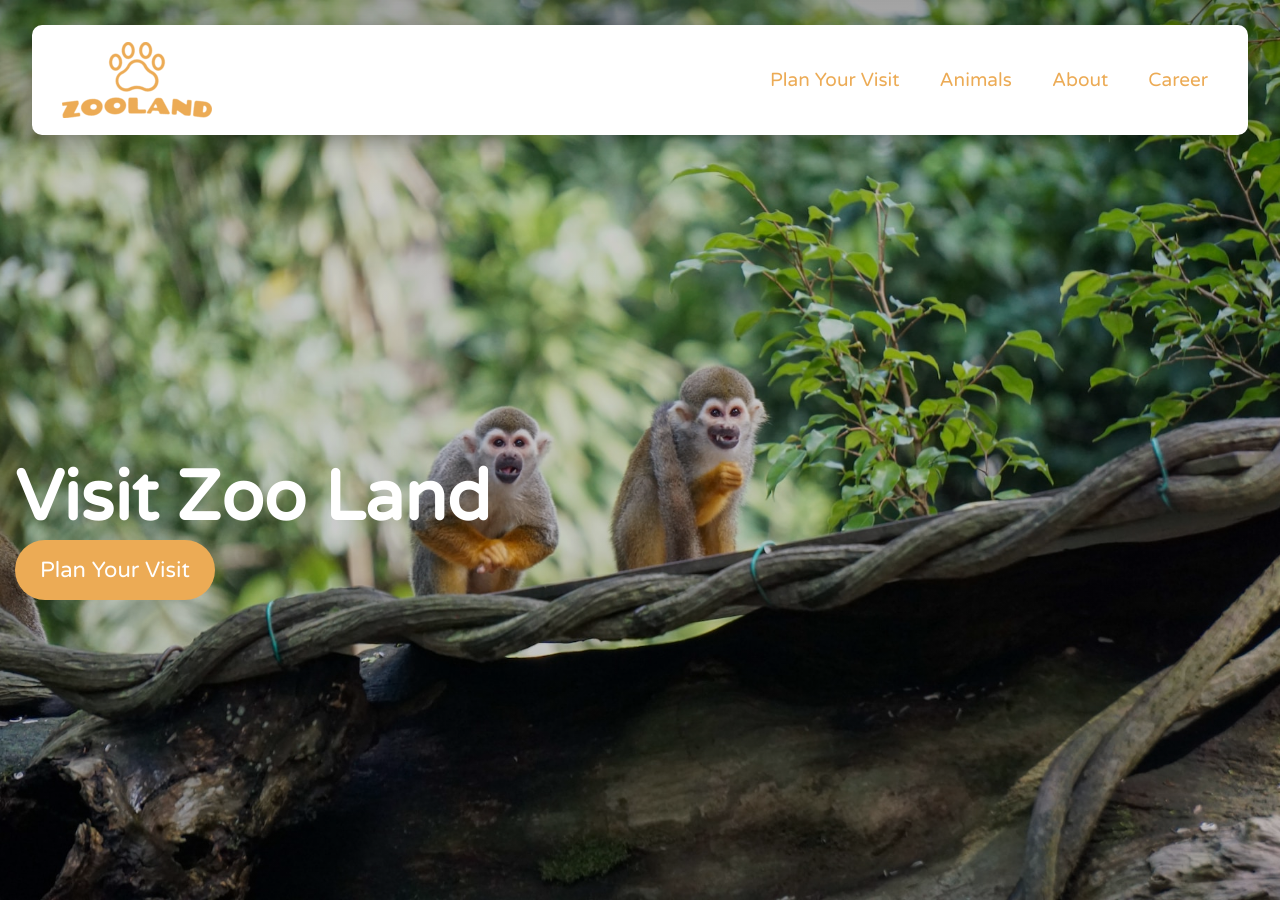
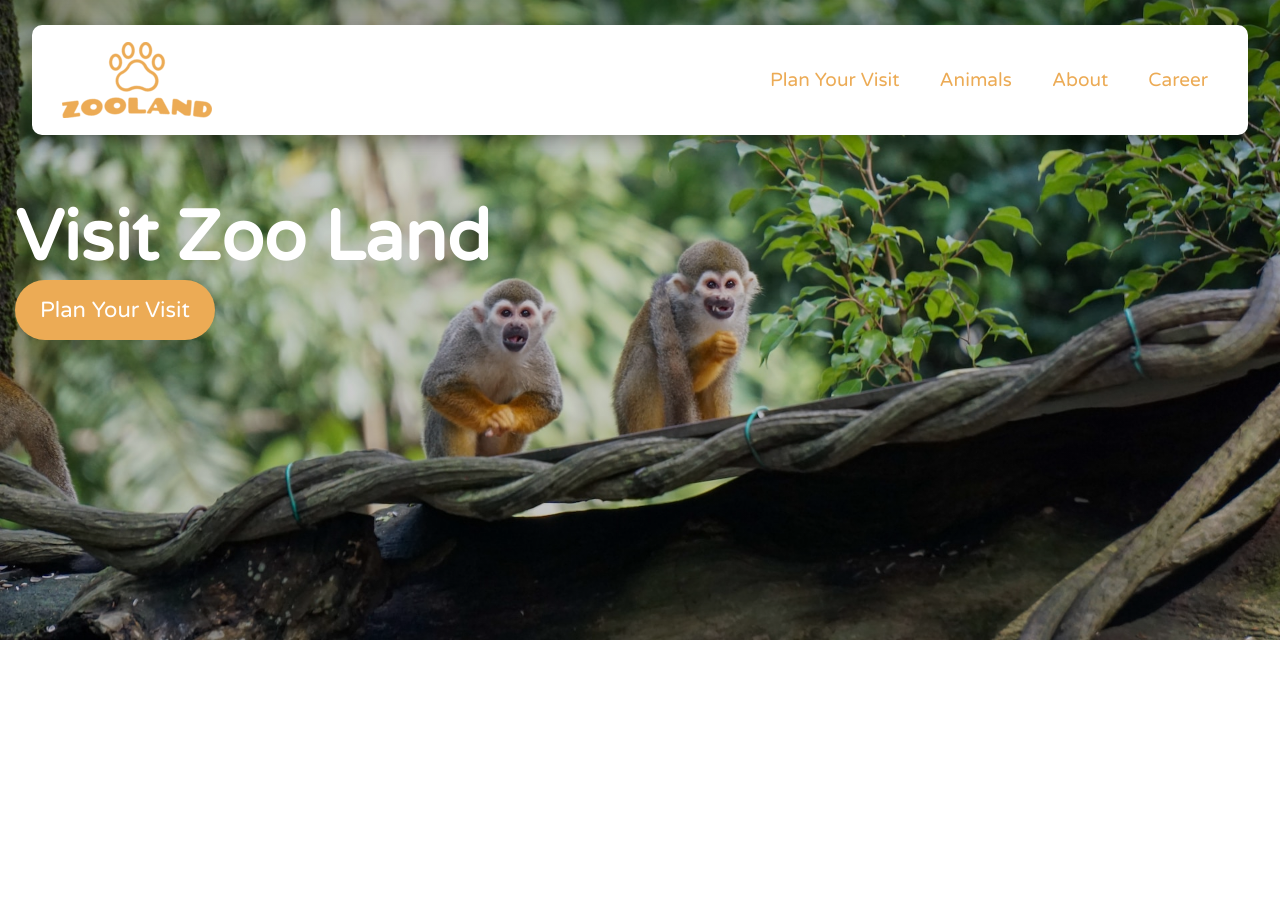
Before and after one commit to memo2k/ZooLand, a React (Create React App) app: page / in a window 1280 px wide. After the commit the page ends 800 px from the top, so only its background shows below. Built offline with nearby package versions, Linux system fonts and the light colour scheme.

Commit message:
changed height for hero section

```diff
--- a/src/assets/styles/hero.scss
+++ b/src/assets/styles/hero.scss
@@ -2,7 +2,7 @@
 * * Hero
 */
 .hero {
-    height: 900px;
+    height: 80vh;
     background-size: cover;
     background-repeat: no-repeat;
     background-position: center;
```
